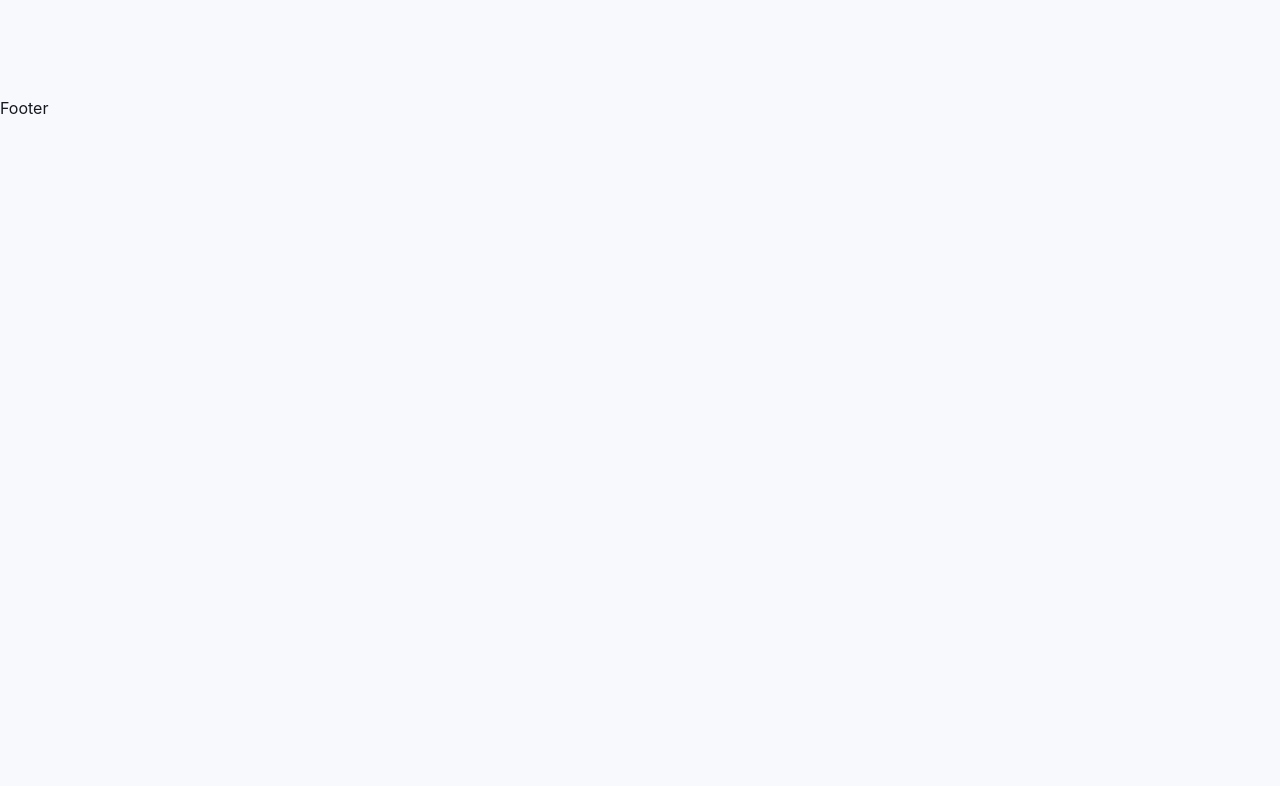
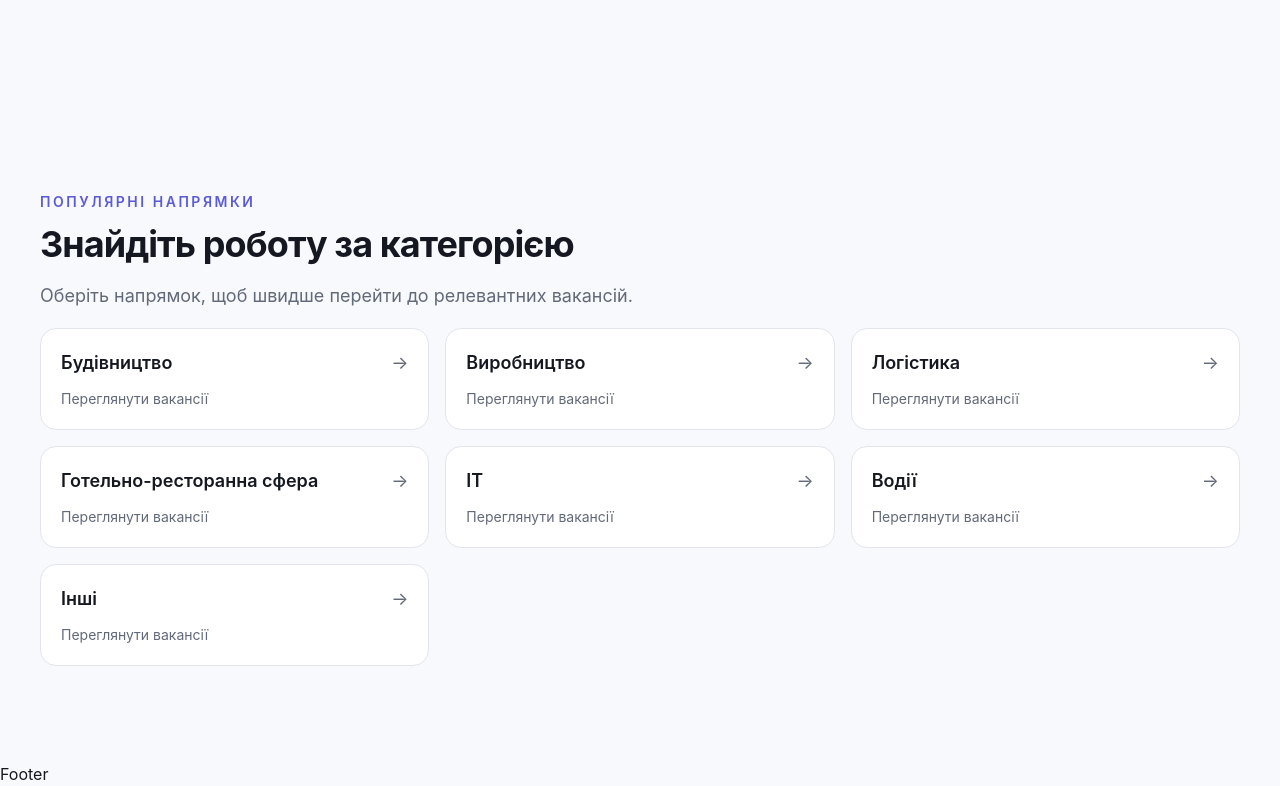
Before and after one commit to veselhmelnik/vv-work-test, a React (Vite) app: page / in a window 1280 px wide. Shown: the part 627-1413 px from the top of the page. Before the commit the page ends 800 px from the top, so only its background shows below. Built offline with nearby package versions, Linux system fonts and the light colour scheme.

Commit message:
add Popular Categories section

```diff
--- /dev/null
+++ b/src/components/PopularCategories.tsx
@@ -0,0 +1,44 @@
+import { Link } from 'react-router-dom'
+import { jobCategories } from '../mocks/categories'
+
+export function PopularCategories() {
+  return (
+    <section className="container-page py-16 md:py-20 lg:py-24">
+      <div className="max-w-2xl">
+        <p className="text-sm font-semibold uppercase tracking-[0.18em] text-primary">
+          Популярні напрямки
+        </p>
+
+        <h2 className="mt-3 text-3xl font-bold tracking-tight md:text-4xl">
+          Знайдіть роботу за категорією
+        </h2>
+
+        <p className="mt-4 text-lg leading-8 text-muted">
+          Оберіть напрямок, щоб швидше перейти до релевантних вакансій.
+        </p>
+      </div>
+
+      <div className="mt-4 grid gap-4 sm:grid-cols-2 lg:grid-cols-3">
+        {jobCategories.map((category) => (
+          <Link
+            key={category.value}
+            to={`/partners/example-company?category=${category.value}`}
+            className="group rounded-2xl border border-border bg-surface p-5 transition-[transform, border-color, box-shadow] duration-200 hover:-translate-y-1 hover:border-primary/20 hover:shadow-lg"
+          >
+            <div className="flex items-center justify-between gap-4">
+              <h3 className="text-lg font-semibold">{category.label}</h3>
+
+              <span
+                aria-hidden="true"
+                className="text-lg text-muted transition-transform duration-200 group-hover:translate-x-1 group-hover:text-primary"
+              >
+                →
+              </span>
+            </div>
+            <p className="mt-3 text-sm text-muted">Переглянути вакансії</p>
+          </Link>
+        ))}
+      </div>
+    </section>
+  )
+}
--- /dev/null
+++ b/src/mocks/categories.ts
@@ -0,0 +1,30 @@
+export const jobCategories = [
+  {
+    label: 'Будівництво',
+    value: 'construction',
+  },
+  {
+    label: 'Виробництво',
+    value: 'manufacturing',
+  },
+  {
+    label: 'Логістика',
+    value: 'logistics',
+  },
+  {
+    label: 'Готельно-ресторанна сфера',
+    value: 'hospitality',
+  },
+  {
+    label: 'IT',
+    value: 'it',
+  },
+  {
+    label: 'Водії',
+    value: 'drivers',
+  },
+  {
+    label: 'Інші',
+    value: 'other',
+  },
+] as const
--- a/src/pages/HomePage.tsx
+++ b/src/pages/HomePage.tsx
@@ -1,10 +1,12 @@
 import { Hero } from '../components/Hero'
 import { PageLayout } from '../components/layout/PageLayout'
+import { PopularCategories } from '../components/PopularCategories'
 
 export function HomePage() {
   return (
     <PageLayout>
       <Hero />
+      <PopularCategories />
     </PageLayout>
   )
 }
```
